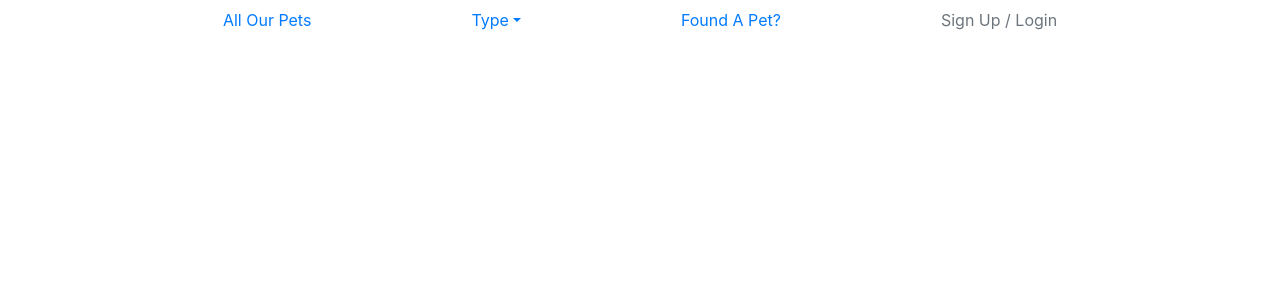
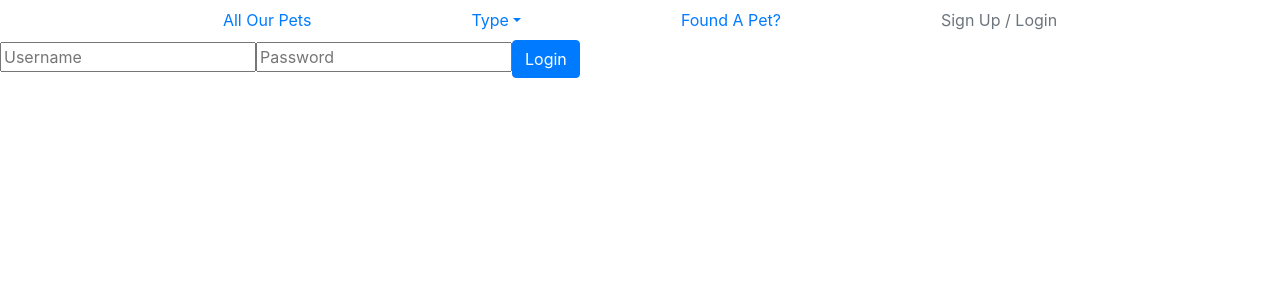
Before and after one commit to antman999/mod4-project-frontend, a React (Create React App) app: page /login in a window 1280 px wide. Shown: the top 300 px of the page. Built offline with nearby package versions, Linux system fonts and the light colour scheme; no server answers.

Commit message:
more nav functionality and added a login form

```diff
--- a/src/NavBar.js
+++ b/src/NavBar.js
@@ -1,5 +1,6 @@
 import React from 'react'
 import './index.css';
+import { Link } from 'react-router-dom';
 
 
 const NavBar = (props) => {
@@ -8,7 +9,7 @@ const NavBar = (props) => {
 			<nav>
 				<ul class='nav justify-content-center'>
 					<li class='nav-item'>
-						<a class='nav-link active' href="#">
+						<a class='nav-link active' href="/pets">
 							All Our Pets
 						</a>
 					</li>
@@ -46,7 +47,7 @@ const NavBar = (props) => {
 					<li class='nav-item'>
 						<a
 							class='nav-link disabled'
-							href='#'
+							href='/login'
 							tabindex='-1'
 							aria-disabled='true'>
 							Sign Up / Login
--- /dev/null
+++ b/src/components/CreatePet.js
@@ -0,0 +1 @@
+import React from 'react'
--- /dev/null
+++ b/src/components/Login.js
@@ -0,0 +1,17 @@
+import React from 'react'
+
+class Login extends React.Component {
+    render(){
+        return(
+            <div>
+              <form>
+                  <input type="text" placeholder="Username" />
+                  <input type="password" placeholder="Password" />
+                  <button type='button' class='btn btn-primary'>Login</button>
+              </form>
+            </div>
+        )
+    }
+}
+
+export default Login
--- a/src/containers/HomeContainer.js
+++ b/src/containers/HomeContainer.js
@@ -7,6 +7,7 @@ import About from '../components/About'
 import ContactForm from '../components/ContactForm'
 import PetPage from '../components/PetPage'
 import Home from '../components/Home'
+import Login from '../components/Login'
 
 
 class HomeContainer extends Component {
@@ -33,6 +34,7 @@ class HomeContainer extends Component {
 			<Route path='/about' component={About} />
 			<Route path='/contact'render={routerProps => <ContactForm {...routerProps} />} />
 			<Route exact path='/' component={Home} />
+			<Route exact path='/login' component={Login} />
 		</Router>
 	  </div>
     )
```
